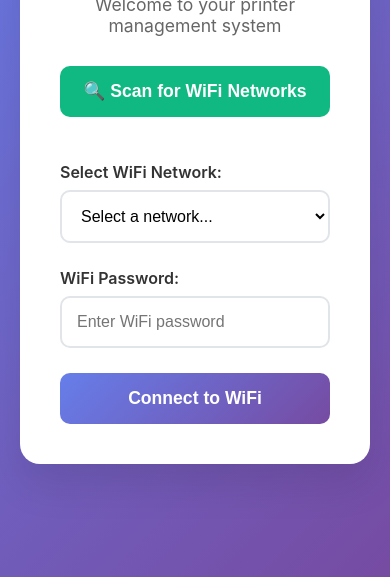
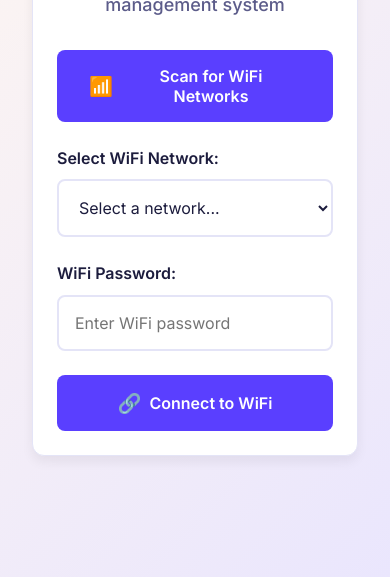
Before and after one commit to sagearora/opensteri-rasp, a website: page src/views/index.html in a window 390 px wide. Shown: the part 267-844 px from the top of the page. Drawn offline with Linux system fonts and the light colour scheme.

```diff
--- a/src/views/index.html
+++ b/src/views/index.html
@@ -4,6 +4,9 @@
     <meta charset="UTF-8">
     <meta name="viewport" content="width=device-width, initial-scale=1.0">
     <title>OpenSteri Printer Portal</title>
+    <link rel="preconnect" href="https://fonts.googleapis.com">
+    <link rel="preconnect" href="https://fonts.gstatic.com" crossorigin>
+    <link href="https://fonts.googleapis.com/css2?family=Inter:wght@400;500;600;700;800&display=swap" rel="stylesheet">
     <style>
         * {
             margin: 0;
@@ -12,85 +15,113 @@
         }
 
         body {
-            font-family: -apple-system, BlinkMacSystemFont, 'Segoe UI', Roboto, sans-serif;
-            background: linear-gradient(135deg, #667eea 0%, #764ba2 100%);
+            font-family: 'Inter', sans-serif;
+            background: linear-gradient(135deg, #FFF7F0 0%, #EAE6FD 100%);
             min-height: 100vh;
             display: flex;
             align-items: center;
             justify-content: center;
-            padding: 20px;
+            padding: 1rem;
+            color: #1C1C3D;
+            line-height: 1.6;
         }
 
         .container {
-            background: white;
-            border-radius: 20px;
-            box-shadow: 0 20px 40px rgba(0, 0, 0, 0.1);
-            padding: 40px;
+            background: #FFFFFF;
+            border-radius: 12px;
+            box-shadow: 0px 6px 12px rgba(0, 0, 0, 0.06);
+            padding: 2rem;
             max-width: 500px;
             width: 100%;
+            border: 1px solid #E4E4F7;
         }
 
         .header {
             text-align: center;
-            margin-bottom: 30px;
+            margin-bottom: 2rem;
         }
 
         .header h1 {
-            color: #333;
+            color: #0A014F;
             font-size: 2.5rem;
-            font-weight: 700;
-            margin-bottom: 10px;
+            font-weight: 800;
+            letter-spacing: -0.03em;
+            margin-bottom: 0.5rem;
+            line-height: 1.2;
         }
 
         .header p {
-            color: #666;
-            font-size: 1.1rem;
+            color: #5C5C8A;
+            font-size: 1.25rem;
+            font-weight: 500;
+            line-height: 1.5;
         }
 
         .form-group {
-            margin-bottom: 25px;
+            margin-bottom: 1.5rem;
         }
 
         label {
             display: block;
-            margin-bottom: 8px;
-            color: #333;
+            margin-bottom: 0.5rem;
+            color: #1C1C3D;
             font-weight: 600;
             font-size: 1rem;
         }
 
         select, input[type="password"] {
             width: 100%;
-            padding: 15px;
-            border: 2px solid #e1e5e9;
-            border-radius: 10px;
+            padding: 1rem;
+            border: 2px solid #E4E4F7;
+            border-radius: 8px;
             font-size: 1rem;
-            transition: all 0.3s ease;
-            background: white;
+            font-family: 'Inter', sans-serif;
+            transition: all 0.2s ease;
+            background: #FFFFFF;
+            color: #1C1C3D;
         }
 
         select:focus, input[type="password"]:focus {
             outline: none;
-            border-color: #667eea;
-            box-shadow: 0 0 0 3px rgba(102, 126, 234, 0.1);
+            border-color: #5A3FFF;
+            box-shadow: 0 0 0 3px rgba(90, 63, 255, 0.1);
         }
 
         .btn {
             width: 100%;
-            padding: 15px;
-            background: linear-gradient(135deg, #667eea 0%, #764ba2 100%);
-            color: white;
+            padding: 1rem 2rem;
             border: none;
-            border-radius: 10px;
-            font-size: 1.1rem;
+            border-radius: 8px;
+            font-size: 1rem;
             font-weight: 600;
+            font-family: 'Inter', sans-serif;
             cursor: pointer;
-            transition: all 0.3s ease;
+            transition: all 0.2s ease;
+            display: flex;
+            align-items: center;
+            justify-content: center;
+            gap: 0.5rem;
         }
 
-        .btn:hover {
-            transform: translateY(-2px);
-            box-shadow: 0 10px 20px rgba(102, 126, 234, 0.3);
+        .btn-primary {
+            background: #5A3FFF;
+            color: #FFFFFF;
+        }
+
+        .btn-primary:hover {
+            background: #4A32D4;
+            transform: scale(1.03);
+        }
+
+        .btn-outline {
+            background: transparent;
+            color: #5A3FFF;
+            border: 1px solid #5A3FFF;
+        }
+
+        .btn-outline:hover {
+            background: #F4F1FD;
+            transform: scale(1.03);
         }
 
         .btn:disabled {
@@ -102,37 +133,64 @@
         .loading {
             display: none;
             text-align: center;
-            margin-top: 20px;
-            color: #666;
+            margin-top: 1rem;
+            color: #6F6F8F;
+            font-size: 0.875rem;
         }
 
         .error {
-            color: #e74c3c;
-            background: #fdf2f2;
-            border: 1px solid #fecaca;
-            padding: 15px;
-            border-radius: 10px;
-            margin-top: 20px;
+            color: #DC2626;
+            background: #FEF2F2;
+            border: 1px solid #FECACA;
+            padding: 1rem;
+            border-radius: 8px;
+            margin-top: 1rem;
             display: none;
+            font-size: 0.875rem;
         }
 
         .success {
             color: #059669;
-            background: #f0fdf4;
-            border: 1px solid #bbf7d0;
-            padding: 15px;
-            border-radius: 10px;
-            margin-top: 20px;
+            background: #F0FDF4;
+            border: 1px solid #BBF7D0;
+            padding: 1rem;
+            border-radius: 8px;
+            margin-top: 1rem;
             display: none;
+            font-size: 0.875rem;
         }
 
         .scan-btn {
-            background: #10b981;
-            margin-bottom: 20px;
+            background: #5A3FFF;
+            color: #FFFFFF;
+            margin-bottom: 1rem;
         }
 
         .scan-btn:hover {
-            box-shadow: 0 10px 20px rgba(16, 185, 129, 0.3);
+            background: #4A32D4;
+        }
+
+        .wifi-icon {
+            font-size: 1.2rem;
+        }
+
+        .connect-icon {
+            font-size: 1.2rem;
+        }
+
+        @media (max-width: 768px) {
+            .container {
+                padding: 1.5rem;
+                margin: 1rem;
+            }
+
+            .header h1 {
+                font-size: 2rem;
+            }
+
+            .header p {
+                font-size: 1.125rem;
+            }
         }
     </style>
 </head>
@@ -146,7 +204,8 @@
         <form id="wifiForm">
             <div class="form-group">
                 <button type="button" id="scanBtn" class="btn scan-btn">
-                    🔍 Scan for WiFi Networks
+                    <span class="wifi-icon">📶</span>
+                    Scan for WiFi Networks
                 </button>
             </div>
 
@@ -162,7 +221,10 @@
                 <input type="password" id="password" name="password" placeholder="Enter WiFi password" required>
             </div>
 
-            <button type="submit" class="btn">Connect to WiFi</button>
+            <button type="submit" class="btn btn-primary">
+                <span class="connect-icon">🔗</span>
+                Connect to WiFi
+            </button>
         </form>
 
         <div id="loading" class="loading">
```
